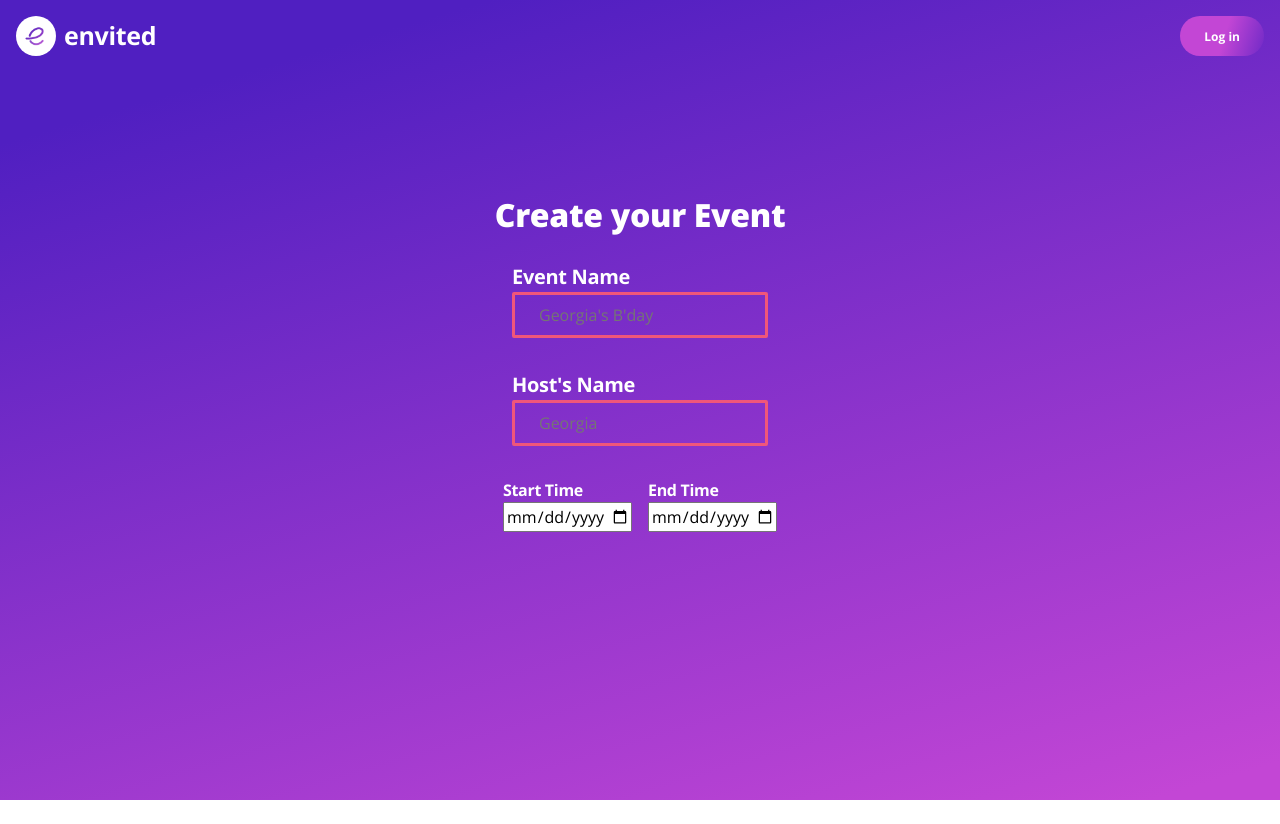
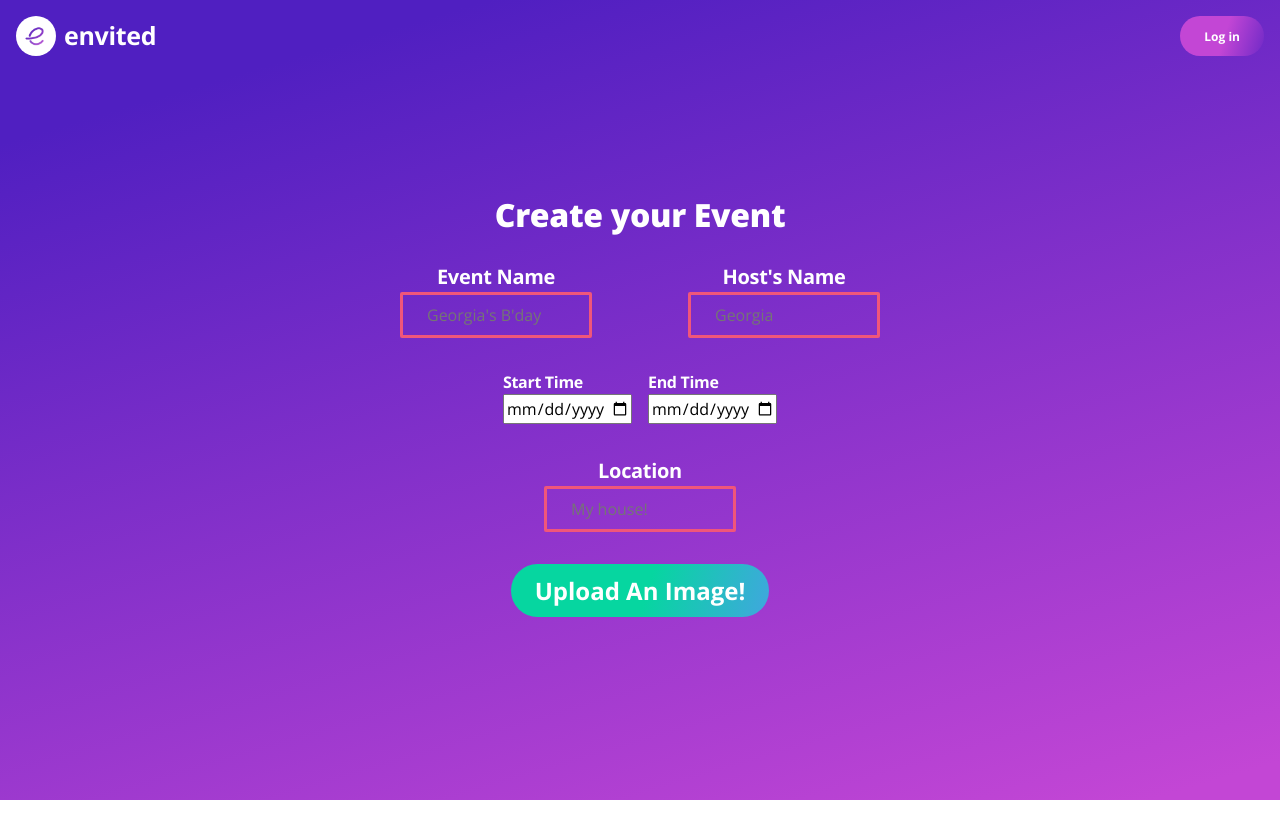
Before and after one commit to Wolfleader101/envited-ta, a Next.js app: page /create in a window 1280 px wide. Built offline with nearby package versions, Linux system fonts and the light colour scheme.

Commit message:
image uploads

```diff
--- /dev/null
+++ b/components/FileInput/FileInput.tsx
@@ -0,0 +1,31 @@
+import React, { SyntheticEvent, useRef } from "react";
+import { FileUploadButton, HiddenFileInput } from "./styles";
+
+type Props = {
+  //   ref: React.RefObject<HTMLInputElement>;
+  setFile: (value: React.SetStateAction<any>) => void;
+};
+
+const FileInput = ({ setFile }: Props) => {
+  const hiddenInput = useRef<HTMLInputElement>(null);
+
+  const onClick = (e: SyntheticEvent) => {
+    hiddenInput.current?.click();
+  };
+  return (
+    <>
+      <FileUploadButton onClick={onClick} cta>
+        Upload An Image!
+      </FileUploadButton>
+      <HiddenFileInput
+        type="file"
+        title="File Input"
+        accept="image/*"
+        ref={hiddenInput}
+        onChange={(e) => setFile(e.target.files != undefined ? e.target.files[0] : null)}
+      />
+    </>
+  );
+};
+
+export default FileInput;
--- /dev/null
+++ b/components/FileInput/index.ts
@@ -0,0 +1 @@
+export { default } from "./FileInput";
--- /dev/null
+++ b/components/FileInput/styles.tsx
@@ -0,0 +1,12 @@
+import { Button } from "components/styled";
+import styled from "styled-components";
+
+export const FileUploadButton = styled(Button)`
+  font-size: 1.5rem;
+  &:hover {
+    background-color: ${(props) => props.theme.colors.secondary};
+  }
+`;
+export const HiddenFileInput = styled.input`
+  display: none;
+`;
--- /dev/null
+++ b/components/ImageCanvas/ImageCanvas.tsx
@@ -0,0 +1,16 @@
+import { CanvasContainer, StyledCanvas } from "./styles";
+type Props = {
+  styleWidth: number;
+  styleHeight: number;
+  imageUrl: string;
+};
+
+const ImageCanvas = ({ imageUrl, styleWidth, styleHeight }: Props) => {
+  return (
+    <CanvasContainer>
+      <StyledCanvas src={imageUrl} width={styleWidth} height={styleHeight}></StyledCanvas>
+    </CanvasContainer>
+  );
+};
+
+export default ImageCanvas;
--- /dev/null
+++ b/components/ImageCanvas/index.ts
@@ -0,0 +1 @@
+export { default } from "./ImageCanvas";
--- /dev/null
+++ b/components/ImageCanvas/styles.tsx
@@ -0,0 +1,9 @@
+import { Container } from "components/Styled";
+import styled from "styled-components";
+import Image from "next/image";
+
+export const StyledCanvas = styled(Image)``;
+
+export const CanvasContainer = styled(Container)`
+  padding: 1.5rem;
+`;
--- a/components/TextInput/styles.tsx
+++ b/components/TextInput/styles.tsx
@@ -3,7 +3,7 @@ import styled from "styled-components";
 export const InputContainer = styled.div`
   display: flex;
   flex-direction: column;
-  align-items: flex-start;
+  align-items: center;
 `;
 
 export const StyledInput = styled.input`
@@ -28,6 +28,7 @@ export const StyledInput = styled.input`
     border-color: ${(props) => props.theme.colors.secondary.green};
     border-radius: ${(props) => props.theme.borderRadius};
   }
+  width: 75%;
 `;
 
 type LabelProps = {
--- a/components/styled/index.tsx
+++ b/components/styled/index.tsx
@@ -29,7 +29,7 @@ export const Container = styled.div`
 export const RowContainer = styled.div`
   display: flex;
   flex-direction: row;
-  justify-content: space-between;
+  justify-content: space-around;
   align-items: center;
   align-content: center;
 `;
--- a/pages/create.tsx
+++ b/pages/create.tsx
@@ -1,19 +1,76 @@
 import DateSelector from "components/DateSelector";
+import FileInput from "components/FileInput";
+import ImageCanvas from "components/ImageCanvas";
 import NavBar from "components/NavBar";
 import ProductCard from "components/ProductCard";
-import { Button, Heading, SubText, ProductCardContainer, SocialMediaBg, MainPage, PageBreak, PageContainer, RowContainer } from "components/styled";
+import {
+  Button,
+  Heading,
+  SubText,
+  ProductCardContainer,
+  SocialMediaBg,
+  MainPage,
+  PageBreak,
+  PageContainer,
+  RowContainer,
+  Page,
+} from "components/styled";
 import TextInput from "components/TextInput";
 import type { NextPage } from "next";
 import Head from "next/head";
-import Image from "next/image";
 import { useRouter } from "next/router";
-import { SyntheticEvent, useState } from "react";
+import { SyntheticEvent, useState, useEffect } from "react";
 
 const Create: NextPage = () => {
   const [eventName, setEventName] = useState("");
   const [hostName, setHostName] = useState("");
   const [startTime, setStartTime] = useState("");
   const [endTime, setEndTime] = useState("");
+  const [location, setLocation] = useState("");
+  const [image, setImage] = useState<File | undefined>();
+  const [imageUrl, setImageUrl] = useState("");
+  const [imageWidth, setImageWidth] = useState(0);
+  const [imageHeight, setImageHeight] = useState(0);
+  const [imageStyleWidth, setImageStyleWidth] = useState(0);
+  const [imageStyleHeight, setImageStyleHeight] = useState(0);
+
+  const calculateImage = (imgUrl: string, getDim = false, setStyle = false) => {
+    const img = new Image();
+
+    const MAX_WIDTH = 384;
+    const MAX_HEIGHT = 384;
+
+    img.onload = () => {
+      if (getDim) {
+        setImageWidth(img.width);
+        setImageHeight(img.height);
+      }
+
+      if (setStyle || img.width >= MAX_WIDTH || img.height >= MAX_HEIGHT) {
+        const imageRatio = Math.min(MAX_WIDTH / img.width, MAX_HEIGHT / img.height);
+
+        const newWidth = img.width * imageRatio;
+        const newHeight = img.height * imageRatio;
+
+        setImageStyleWidth(newWidth);
+        setImageStyleHeight(newHeight);
+      } else {
+        setImageStyleWidth(img.width);
+        setImageStyleHeight(img.height);
+      }
+    };
+
+    img.src = imgUrl;
+  };
+
+  useEffect(() => {
+    if (image) {
+      let imgUrl = URL.createObjectURL(image);
+      calculateImage(imgUrl, true, false);
+
+      setImageUrl(imgUrl);
+    }
+  }, [image, imageHeight, imageWidth]);
 
   return (
     <div>
@@ -27,14 +84,21 @@ const Create: NextPage = () => {
         <PageContainer>
           <Heading>Create your Event</Heading>
           <PageBreak />
-          <TextInput name="eventName" placeholder="Georgia's B'day" value={eventName} setValue={setEventName} label="Event Name" />
-          <PageBreak />
-          <TextInput name="hostName" placeholder="Georgia" value={hostName} setValue={setHostName} label="Host's Name" />
+          <RowContainer>
+            <TextInput name="eventName" placeholder="Georgia's B'day" value={eventName} setValue={setEventName} label="Event Name" />
+            <PageBreak />
+            <TextInput name="hostName" placeholder="Georgia" value={hostName} setValue={setHostName} label="Host's Name" />
+          </RowContainer>
           <PageBreak />
           <RowContainer>
             <DateSelector name="StartTime" value={startTime} setValue={setStartTime} label="Start Time" />
             <DateSelector name="EndTime" value={endTime} setValue={setEndTime} label="End Time" />
           </RowContainer>
+          <PageBreak />
+          <TextInput name="Location" placeholder="My house!" value={location} setValue={setLocation} label="Location" />
+          <PageBreak />
+          <FileInput setFile={setImage} />
+          {imageUrl != "" ? <ImageCanvas imageUrl={imageUrl} styleWidth={imageStyleWidth} styleHeight={imageStyleHeight} /> : null}
         </PageContainer>
       </MainPage>
     </div>
```
